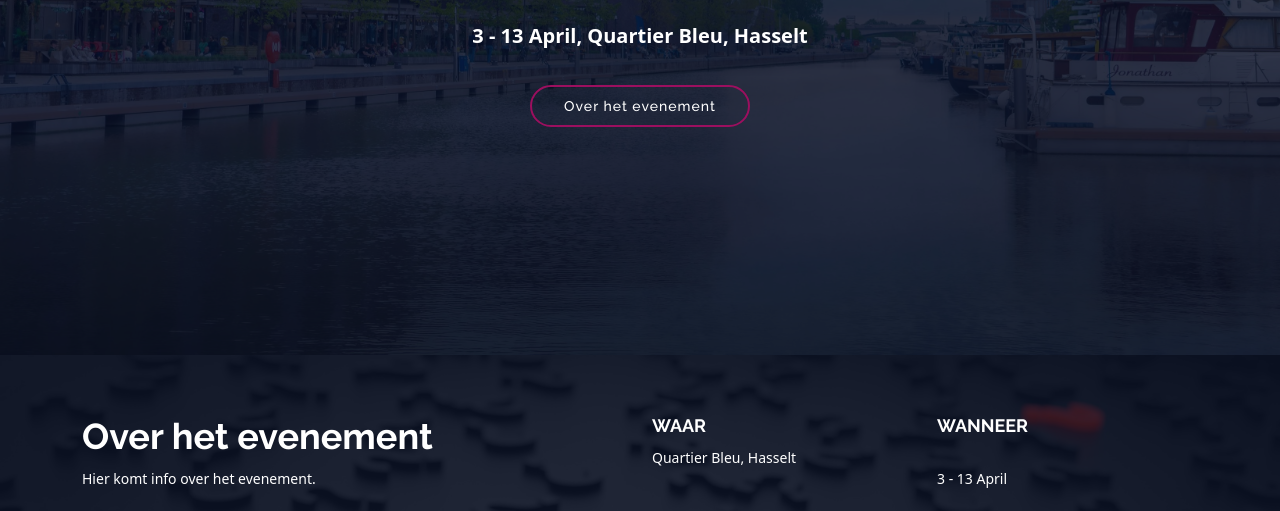
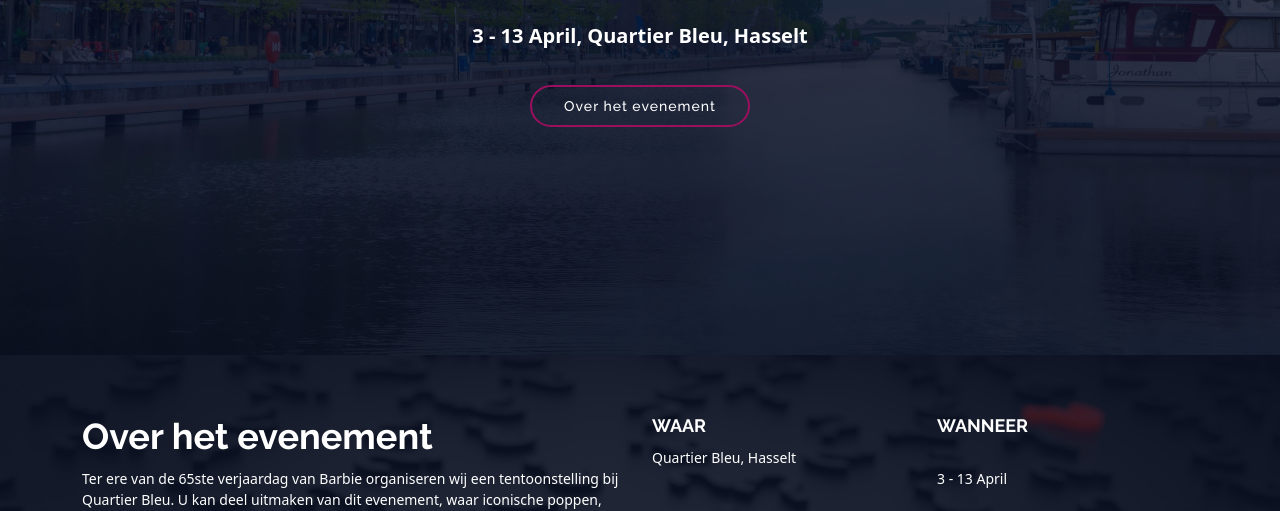
Before and after one commit to Driesjuhhhh/JKA, a plain HTML site: page index.html in a window 1280 px wide. Shown: the part 445-956 px from the top of the page. Drawn offline with nearby package versions, Linux system fonts and the light colour scheme.

Commit message:
Update event info

```diff
--- a/index.html
+++ b/index.html
@@ -66,7 +66,7 @@
         <div class="row">
           <div class="col-lg-6">
             <h2>Over het evenement</h2>
-            <p>Hier komt info over het evenement.</p>
+            <p>Ter ere van de 65ste verjaardag van Barbie organiseren wij een tentoonstelling bij Quartier Bleu. U kan deel uitmaken van dit evenement, waar iconische poppen, accessoires & films te zien zijn.</p>
           </div>
           <div class="col-lg-3">
             <h3>Waar</h3>
```
